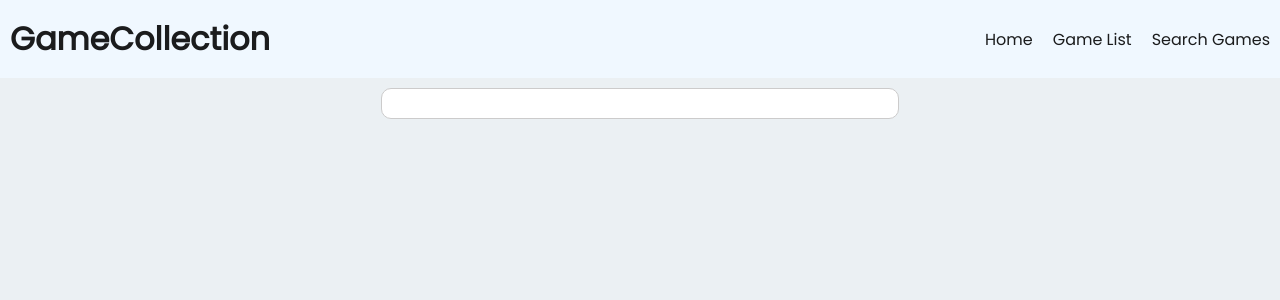
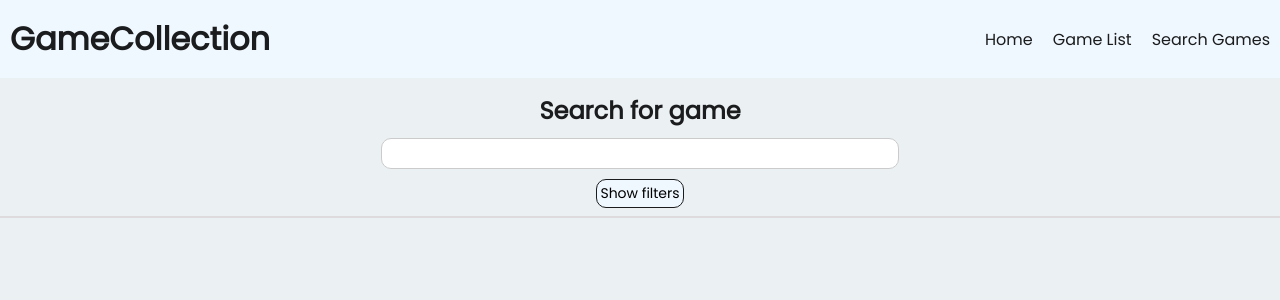
Before and after one commit to ske33ys/gameCollection, an Angular app: page /gameSearch in a window 1280 px wide. Shown: the top 300 px of the page. Built offline with nearby package versions, Linux system fonts and the light colour scheme.

Commit message:
Styling + okienko filtrów(dodany output - niedokończony przesył

```diff
--- a/angular.json
+++ b/angular.json
@@ -71,6 +71,9 @@
         },
         "test": {
           "builder": "@angular/build:unit-test"
+        },
+        "deploy": {
+          "builder": "angular-cli-ghpages:deploy"
         }
       }
     }
--- a/package.json
+++ b/package.json
@@ -42,6 +42,7 @@
     "@angular/compiler-cli": "^21.1.0",
     "@types/express": "^5.0.1",
     "@types/node": "^20.17.19",
+    "angular-cli-ghpages": "^3.0.2",
     "jsdom": "^27.1.0",
     "typescript": "~5.9.2",
     "vitest": "^4.0.8"
--- /dev/null
+++ b/src/app/components/search-filter/search-filter.css
@@ -0,0 +1,24 @@
+button:hover {
+  cursor: pointer;
+}
+
+#filters {
+  background-color: aliceblue;
+  width: 30%;
+  border: 1px solid rgb(175, 172, 172);
+  padding: 10px;
+  text-align: left;
+  border-radius: 10px;
+  margin: 5px auto;
+}
+
+#filterOptions {
+  display: flex;
+  justify-content: space-between;
+}
+
+p {
+  margin: 5px 0;
+  text-align: center;
+  font-size: 1.2em;
+}
--- /dev/null
+++ b/src/app/components/search-filter/search-filter.html
@@ -0,0 +1,17 @@
+<div>
+  <button (click)="displayed == 'none' ? displayed = 'block' : displayed = 'none'">Show filters</button>
+  <section id="filters" [style.display]="displayed">
+    <p>List of Filters</p>
+    <div id="filterOptions">
+      <section id="players">
+        Min players &nbsp;<input type="number" min="0" max="99" value="0" [(ngModel)]="minPlayers"> <br>
+        Max players <input type="number" min="0" max="99" value="0" [(ngModel)]="maxPlayers"> <br>
+      </section>
+      <section id="category">
+        <label for="card">Card games</label>&nbsp;<input type="checkbox" name="card" [(ngModel)]="cardGames" checked> <br>
+        <label for="board">Board games</label><input type="checkbox" name="board" [(ngModel)]="boardGames" checked> <br>
+      </section>
+    </div>
+  </section>
+  <hr>
+</div>
--- /dev/null
+++ b/src/app/components/search-filter/search-filter.ts
@@ -0,0 +1,32 @@
+import { Component, output, signal } from '@angular/core';
+import { FormsModule } from '@angular/forms';
+import { sign } from 'crypto';
+
+@Component({
+  selector: 'search-filter',
+  imports: [FormsModule],
+  templateUrl: './search-filter.html',
+  styleUrl: './search-filter.css',
+})
+export class SearchFilter {
+  minPlayers = signal<number>(0);
+  maxPlayers = signal<number>(0);
+  boardGames = signal<boolean>(true);
+  cardGames = signal<boolean>(true);
+
+  filters = output<{
+    minPlayers: number,
+    maxPlayers: number,
+    boardGames: boolean,
+    cardGames: boolean
+  }>();
+
+  sendMinPlayers = () => this.filters.emit({
+    minPlayers: this.minPlayers(),
+    maxPlayers: this.maxPlayers(),
+    boardGames: this.boardGames(),
+    cardGames: this.cardGames()
+  });
+
+  displayed = 'none';
+}
--- a/src/app/pages/game-search/game-search.css
+++ b/src/app/pages/game-search/game-search.css
@@ -0,0 +1,8 @@
+h2 {
+  text-align: center;
+  margin: 15px 0 0 0;
+}
+
+main {
+  text-align: center;
+}
--- a/src/app/pages/game-search/game-search.html
+++ b/src/app/pages/game-search/game-search.html
@@ -1,7 +1,11 @@
 <header main></header>
+<main>
+  <h2>Search for game</h2>
   <search-bar
     (userInput)="searchGame($event)"
   />
+  <search-filter></search-filter>
   <games-list
     [gameList]="searchedGames"
   />
+</main>
--- a/src/app/pages/game-search/game-search.ts
+++ b/src/app/pages/game-search/game-search.ts
@@ -4,10 +4,11 @@ import { Games } from '../../services/games';
 import { Game } from '../../interfaces/game';
 import { SearchBar } from '../../components/search-bar/search-bar';
 import { GamesList } from '../../components/games-list/games-list';
+import { SearchFilter } from '../../components/search-filter/search-filter';
 
 @Component({
   selector: 'app-game-search',
-  imports: [Header, SearchBar, GamesList],
+  imports: [Header, SearchBar, GamesList, SearchFilter],
   templateUrl: './game-search.html',
   styleUrl: './game-search.css',
 })
--- a/src/styles.css
+++ b/src/styles.css
@@ -8,9 +8,29 @@ body {
   color: var(--text);
   font-family: 'Poppins';
   margin: 0;
+  scrollbar-color: #ebf0f3 rgb(192, 192, 192);
+  scrollbar-width: thin;
 }
 
 @font-face {
   font-family: 'Poppins';
   src: url(assets/Poppins-Regular.ttf);
 }
+
+button {
+  font-size: 14px;
+  font-family: 'Poppins';
+  background-color: aliceblue;
+  border: 1px solid #1b1c1d;
+  padding: 3px;
+  border-radius: 10px;
+}
+
+hr {
+  border: 1px solid rgb(221, 219, 219);
+}
+
+input[type='number'] {
+  font-family: 'Poppins';
+  font-size: 12px;
+}
```
Also changed, not shown: 2 other files (tests, documents, lock files or other folders). Lines whose indentation alone changed are shown as unchanged.
